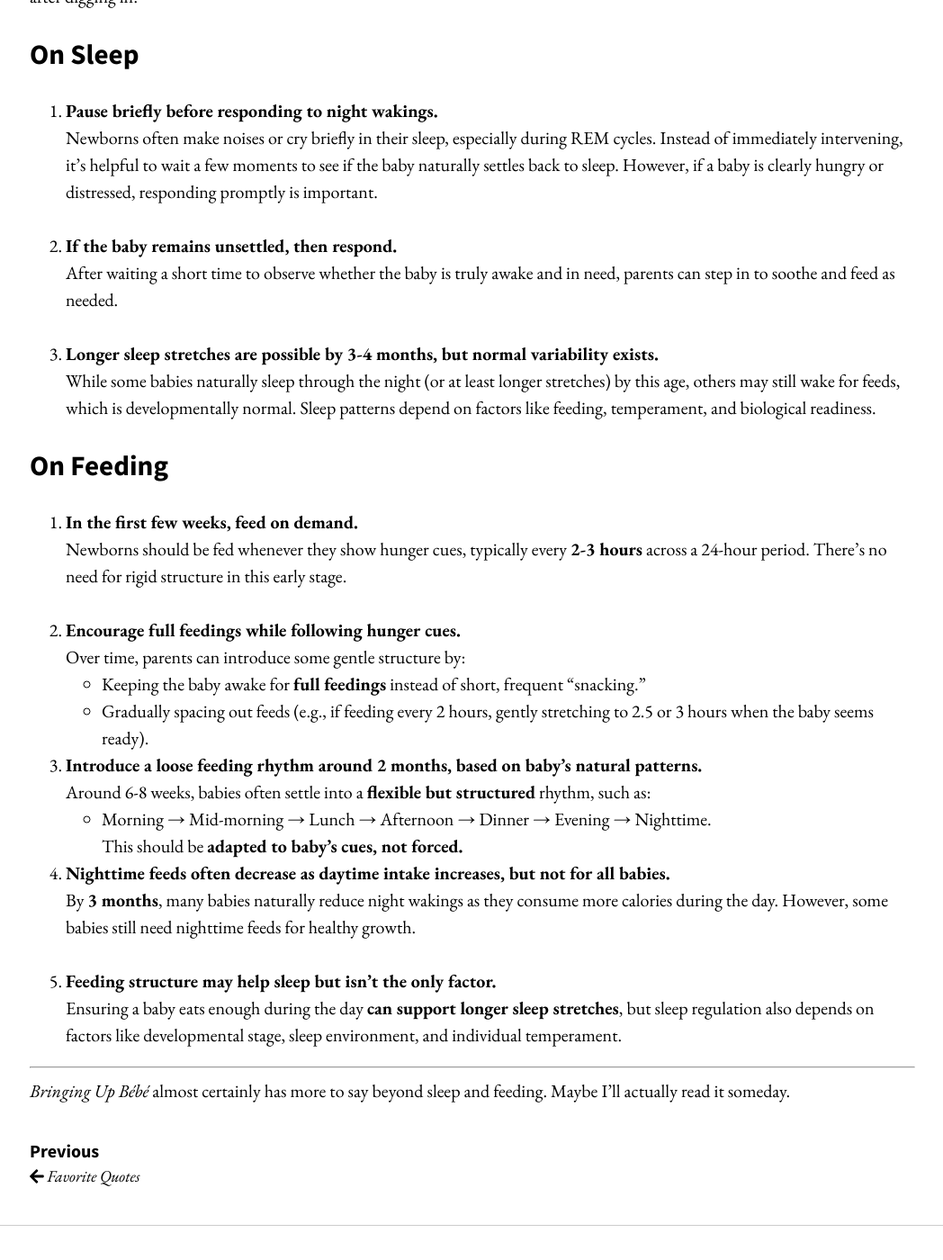
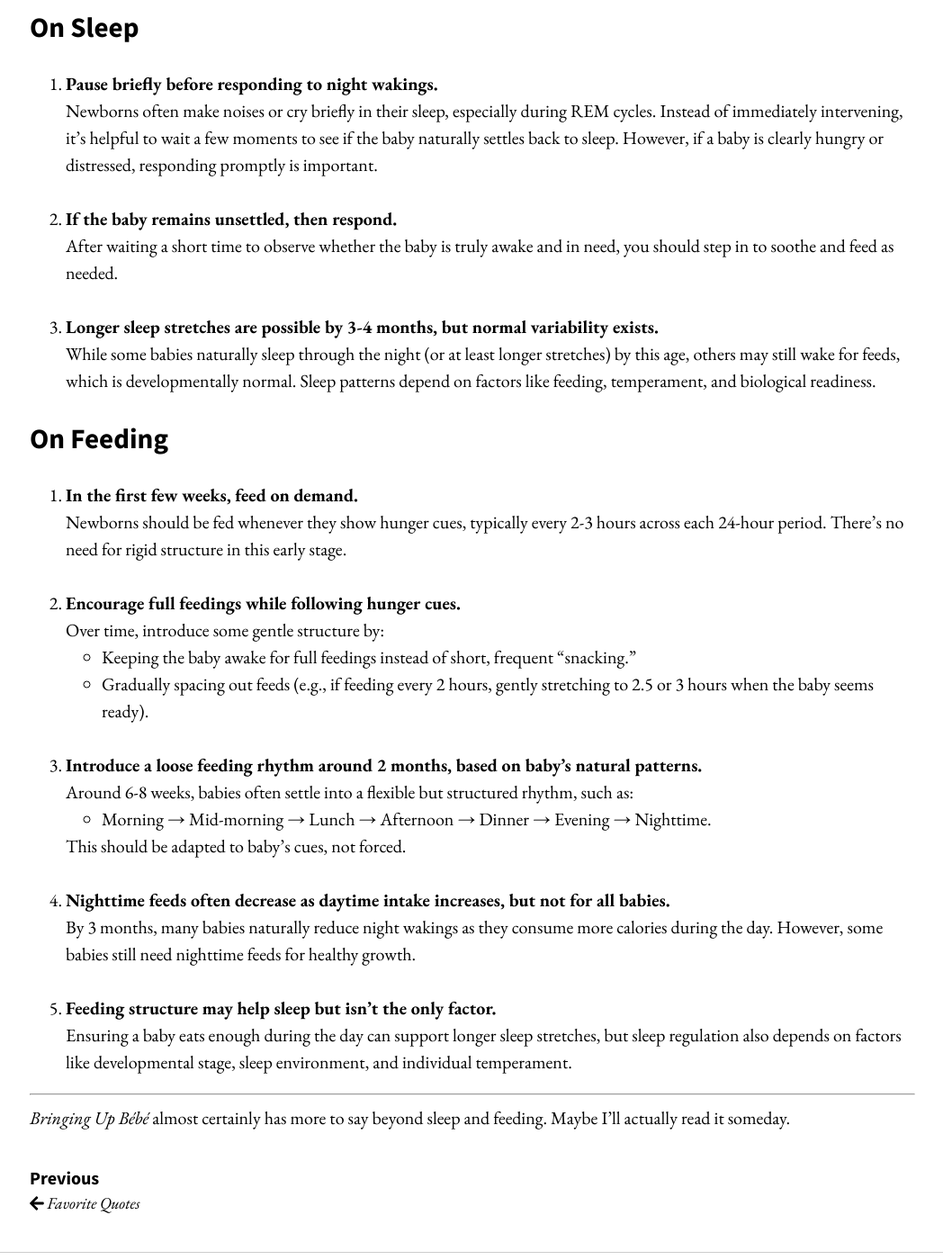
Before and after one commit to anticharmed/anticharmed.github.io, a Jekyll site: the page built from _posts/2025-03-15-baby-sleep.md, in a window 1280 px wide and 1400 px high, scrolled down 727 px. Shown: the whole window at 90% size, without its empty margins (115-1163 px from the left). Built offline with Jekyll 4.4.1, drawn with Linux system fonts in a browser that asks for light colours; nearby versions of some CDN libraries; some of the changed text lies outside the part shown.

Commit message:
formatting changes

```diff
--- a/_posts/2025-03-15-baby-sleep.md
+++ b/_posts/2025-03-15-baby-sleep.md
@@ -1,16 +1,16 @@
 ---
-title: "Thoughts on Newborn Sleep and Feeding"
+title: "Notes on Newborn Sleep and Feeding"
 layout: post
 date: 2025-03-15
 last_modified_at: 2025-03-15
 categories:
-  - Baby thoughts
+  - Baby notes
 tags:
 ---
 
 I've never read _Bringing Up Bébé_ by Pamela Druckerman, but I asked ChatGPT about it 😉. I was interested because I remembered folks mentioning that French attitudes on infant sleep differ from what is common in America.
 
-It turns out that some of the insights are both intuitive and backed by independent research. Here are the key takeaways I found after digging in:
+It turns out that some of the insights are both intuitive and backed by independent research. Here are the key idea I took away:
 
 ## On Sleep
 
@@ -18,7 +18,7 @@ It turns out that some of the insights are both intuitive and backed by independ
    Newborns often make noises or cry briefly in their sleep, especially during REM cycles. Instead of immediately intervening, it's helpful to wait a few moments to see if the baby naturally settles back to sleep. However, if a baby is clearly hungry or distressed, responding promptly is important.
 
 2. **If the baby remains unsettled, then respond.**
-   After waiting a short time to observe whether the baby is truly awake and in need, parents can step in to soothe and feed as needed.
+   After waiting a short time to observe whether the baby is truly awake and in need, you should step in to soothe and feed as needed.
 
 3. **Longer sleep stretches are possible by 3-4 months, but normal variability exists.**
    While some babies naturally sleep through the night (or at least longer stretches) by this age, others may still wake for feeds, which is developmentally normal. Sleep patterns depend on factors like feeding, temperament, and biological readiness.
@@ -26,23 +26,25 @@ It turns out that some of the insights are both intuitive and backed by independ
 ## On Feeding
 
 1. **In the first few weeks, feed on demand.**
-   Newborns should be fed whenever they show hunger cues, typically every **2-3 hours** across a 24-hour period. There’s no need for rigid structure in this early stage.
+   Newborns should be fed whenever they show hunger cues, typically every 2-3 hours across each 24-hour period. There's no need for rigid structure in this early stage.
 
 2. **Encourage full feedings while following hunger cues.**
-   Over time, parents can introduce some gentle structure by:
-   - Keeping the baby awake for **full feedings** instead of short, frequent “snacking.”
+   Over time, introduce some gentle structure by:
+   - Keeping the baby awake for full feedings instead of short, frequent "snacking."
    - Gradually spacing out feeds (e.g., if feeding every 2 hours, gently stretching to 2.5 or 3 hours when the baby seems ready).
+<br>
 
 3. **Introduce a loose feeding rhythm around 2 months, based on baby's natural patterns.**
-   Around 6-8 weeks, babies often settle into a **flexible but structured** rhythm, such as:
+   Around 6-8 weeks, babies often settle into a flexible but structured rhythm, such as:
    - Morning → Mid-morning → Lunch → Afternoon → Dinner → Evening → Nighttime.
-   This should be **adapted to baby’s cues, not forced.**
+
+   This should be adapted to baby's cues, not forced.
 
 4. **Nighttime feeds often decrease as daytime intake increases, but not for all babies.**
-   By **3 months**, many babies naturally reduce night wakings as they consume more calories during the day. However, some babies still need nighttime feeds for healthy growth.
+   By 3 months, many babies naturally reduce night wakings as they consume more calories during the day. However, some babies still need nighttime feeds for healthy growth.
 
-5. **Feeding structure may help sleep but isn’t the only factor.**
-   Ensuring a baby eats enough during the day **can support longer sleep stretches**, but sleep regulation also depends on factors like developmental stage, sleep environment, and individual temperament.
+5. **Feeding structure may help sleep but isn't the only factor.**
+   Ensuring a baby eats enough during the day can support longer sleep stretches, but sleep regulation also depends on factors like developmental stage, sleep environment, and individual temperament.
 
 ---
 
```
